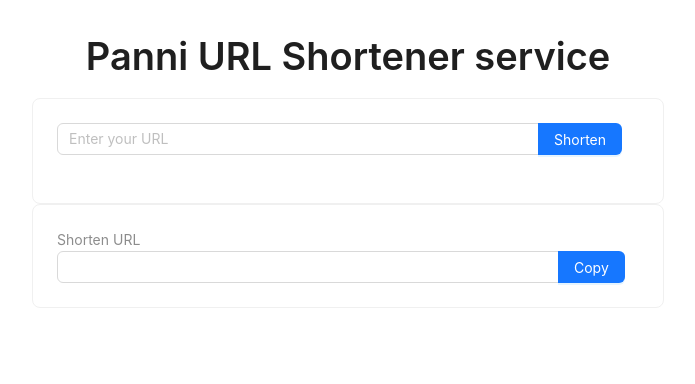
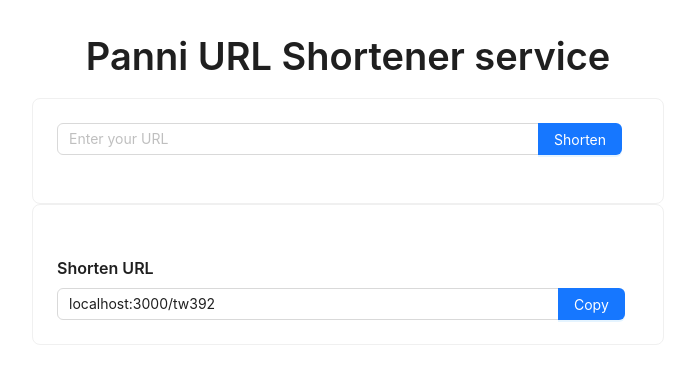
Before and after one commit to Ehsan-Home/URL_shortener, a React (Create React App) app in the folder Front-end/: page / in a window 1280 px wide. Shown: the top 384 px of the page, without its empty margins (292-987 px from the left). Built offline with nearby package versions, Linux system fonts and the light colour scheme.

Commit message:
Front-end
design is improved in short URL box

```diff
--- a/Front-end/src/Components/ShortURLBox.js
+++ b/Front-end/src/Components/ShortURLBox.js
@@ -1,22 +1,30 @@
-import { Button, Card, Col, Row, Input, Typography } from "antd";
+import { Button, Card, Col, Row, Input, Typography, message } from "antd";
 import "../Styles/Styles.css";
 
-const { Text } = Typography;
+const { Text, Title } = Typography;
 
 const ShortURLBox = () => {
+  const [messageApi, contextHolder] = message.useMessage();
+  const onCopyClicked = () => {
+    navigator.clipboard.writeText("Shorten URL2");
+    messageApi.info("URL copied");
+  };
   return (
     <Row justify="center">
+      {contextHolder}
       <Col xl={12} lg={12} md={18} sm={24} xs={24}>
         <Card>
-          <Text type="secondary">Shorten URL</Text>
+          <Title level={5}>Shorten URL</Title>
           <Input.Group compact>
             <Input
-              ini
+              defaultValue={"localhost:3000/tw392"}
               style={{
                 width: "calc(100% - 80px)",
               }}
             />
-            <Button type="primary">Copy</Button>
+            <Button type="primary" onClick={onCopyClicked}>
+              Copy
+            </Button>
           </Input.Group>
         </Card>
       </Col>
```
